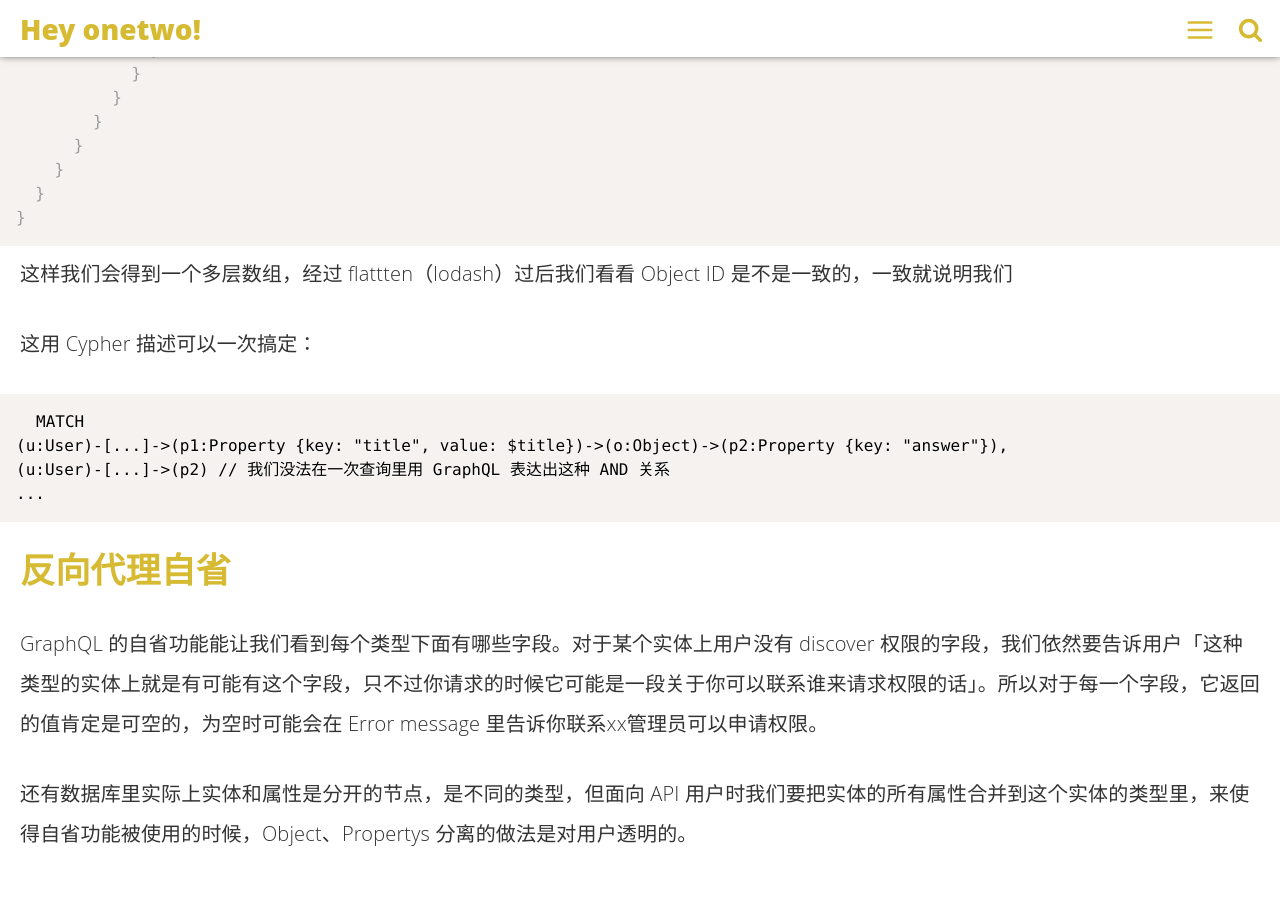
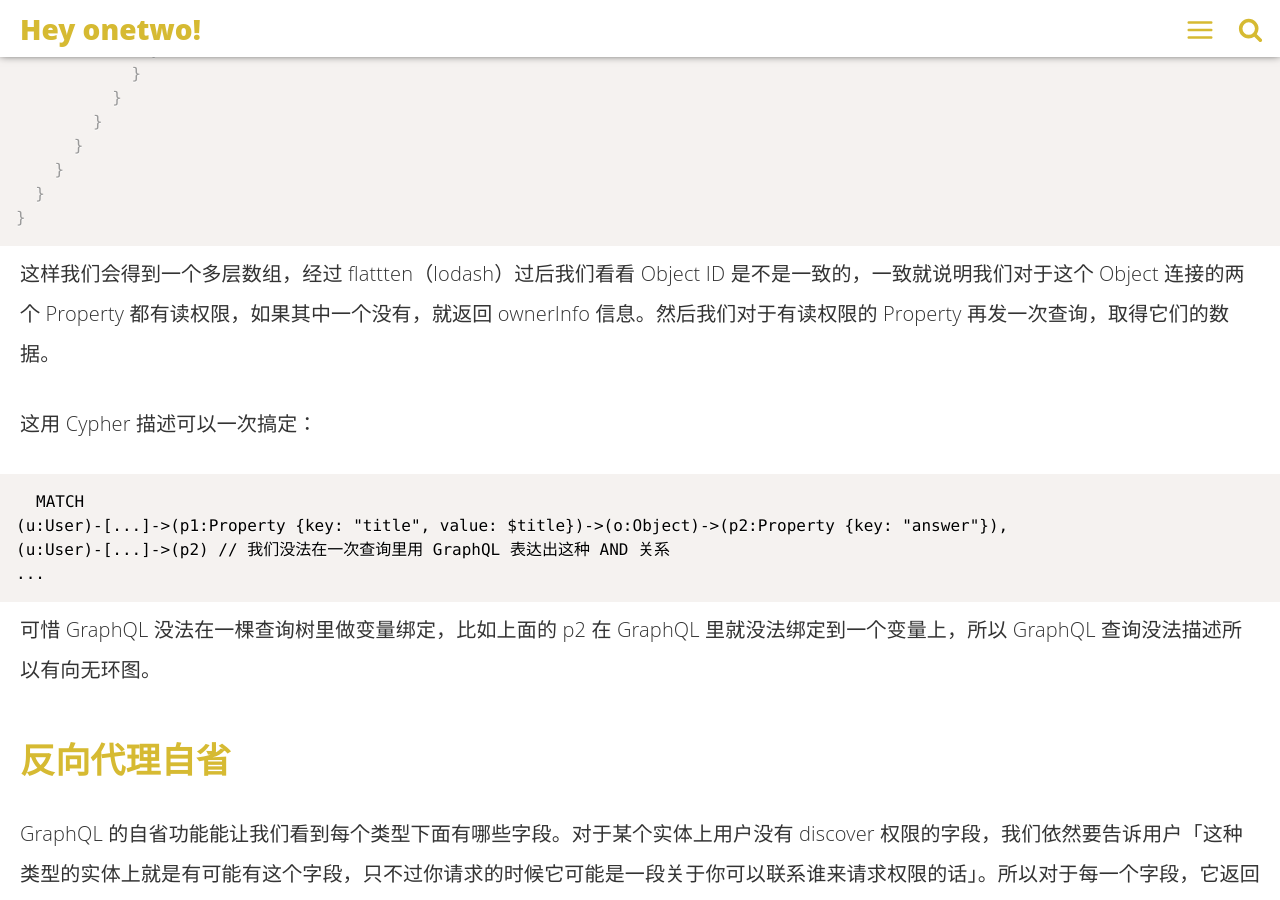
Before and after one commit to linonetwo/linonetwo.github.io, a Jekyll site: the page built from _posts/2017-08-25-级联GraphQL访问控制.md, in a window 1280 px wide and 900 px high, scrolled down 7302 px. Built offline with Jekyll 4.4.1, drawn with Linux system fonts in a browser that asks for light colours; comment, search, counter and statistics services are not loaded.

Commit message:
没法描述有向无环图！

````diff
--- a/_posts/2017-08-25-级联GraphQL访问控制.md
+++ b/_posts/2017-08-25-级联GraphQL访问控制.md
@@ -164,7 +164,8 @@ query MyQuestionPermissionQuery($ID: ID!, $title: String) {
   }
 }
 ```
-这样我们会得到一个多层数组，经过 flattten（lodash）过后我们看看 Object ID 是不是一致的，一致就说明我们
+
+这样我们会得到一个多层数组，经过 flattten（lodash）过后我们看看 Object ID 是不是一致的，一致就说明我们对于这个 Object 连接的两个 Property 都有读权限，如果其中一个没有，就返回 ownerInfo 信息。然后我们对于有读权限的 Property 再发一次查询，取得它们的数据。
 
 这用 Cypher 描述可以一次搞定：
 
@@ -174,6 +175,8 @@ MATCH
 (u:User)-[...]->(p2) // 我们没法在一次查询里用 GraphQL 表达出这种 AND 关系
 ...
 ```
+
+可惜 GraphQL 没法在一棵查询树里做变量绑定，比如上面的 p2 在 GraphQL 里就没法绑定到一个变量上，所以 GraphQL 查询没法描述所以有向无环图。
 
 ## 反向代理自省
 
````
